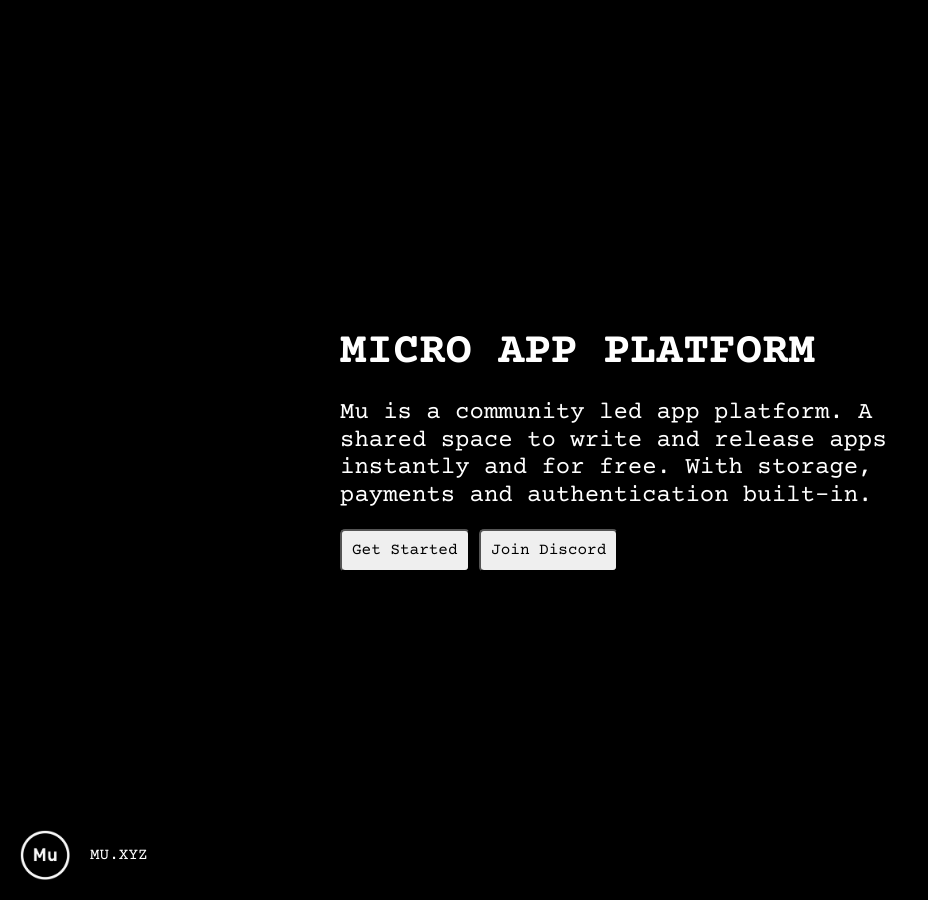
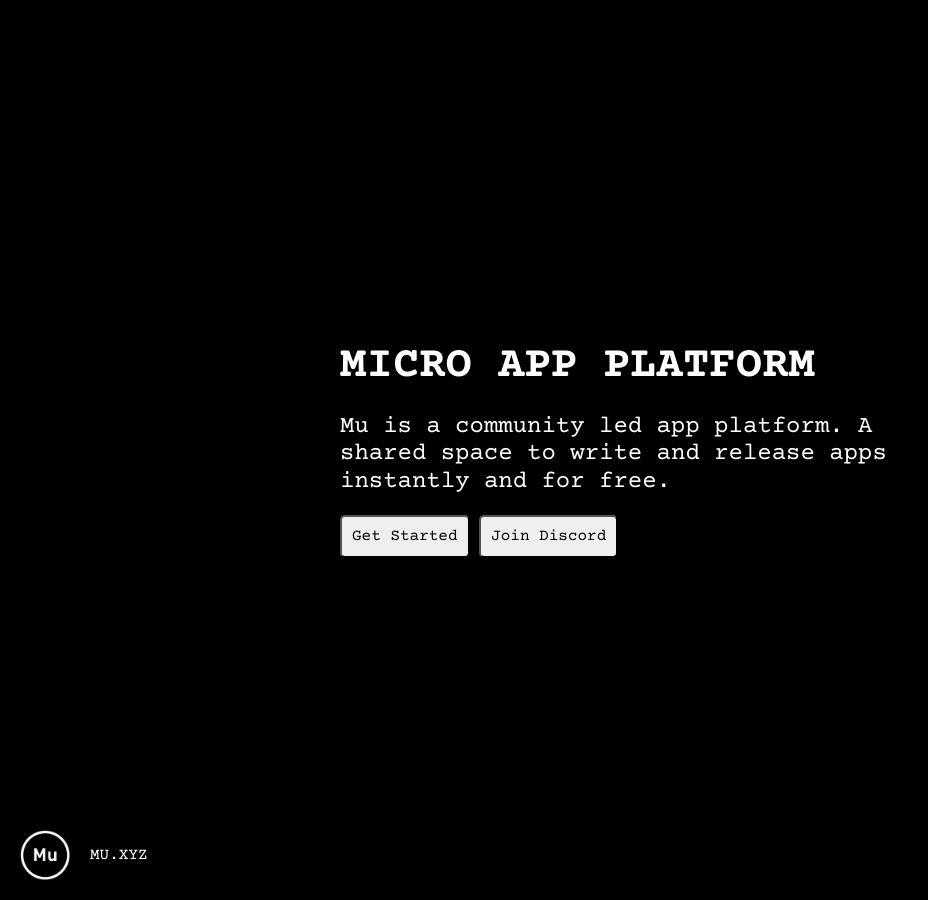
Before and after one commit to muxyz/website, a Jekyll site: the page index.html, which Jekyll copies as it is, in a window 1280 px wide. Shown: the whole page, without its empty margins (0-928 px from the left). Built offline with Jekyll 4.4.1, drawn with Linux system fonts in a browser that asks for light colours.

Commit message:
Update index.html

```diff
--- a/index.html
+++ b/index.html
@@ -20,8 +20,7 @@
     <div class="wrap">
       <div class="inner">
         <h1>Micro App Platform</h1>
-        <h2>Mu is a community led app platform. A shared space to write and release apps instantly and for free.
-	    With storage, payments and authentication built-in.</h2>
+        <h2>Mu is a community led app platform. A shared space to write and release apps instantly and for free.</h2>
 	<a href="https://mu.app"><button>Get Started</button></a>
 	<a href="https://discord.gg/w2586Sqcpk"><button>Join Discord</button></a>
       </div>
```
